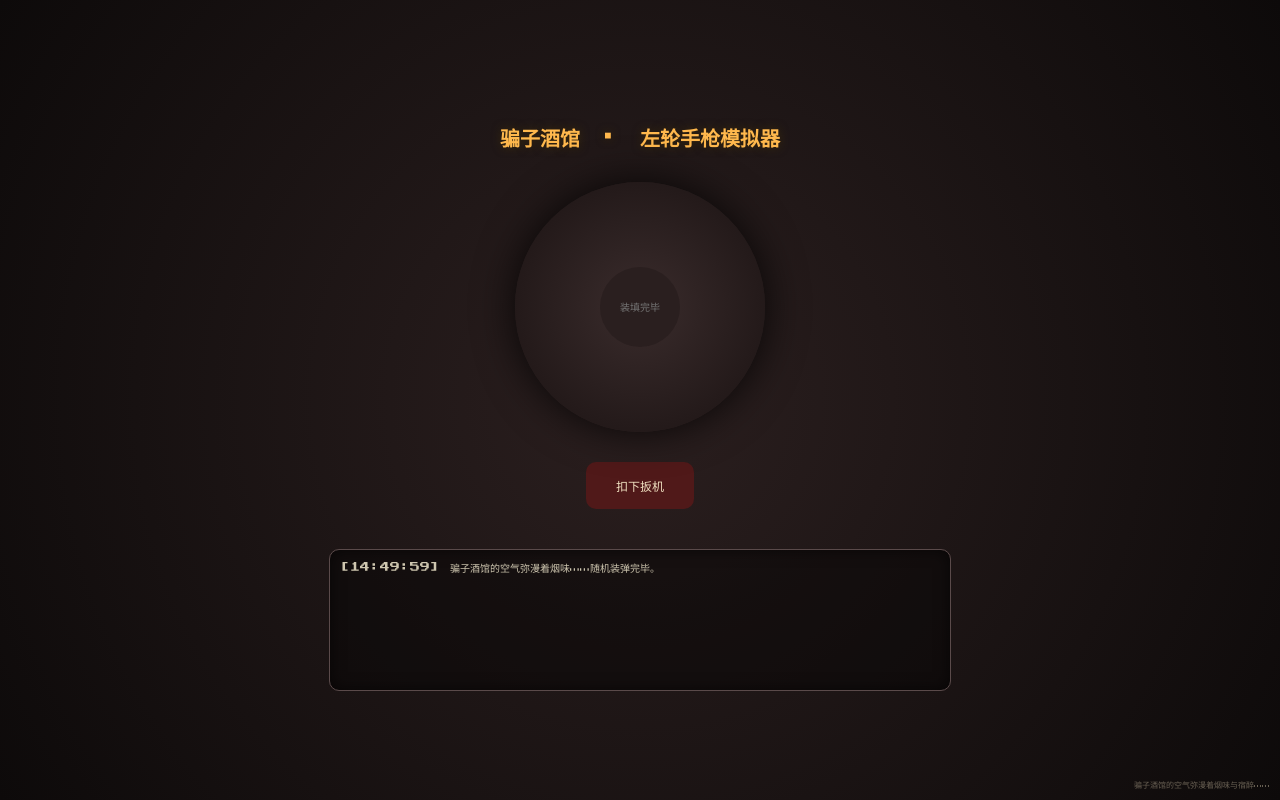
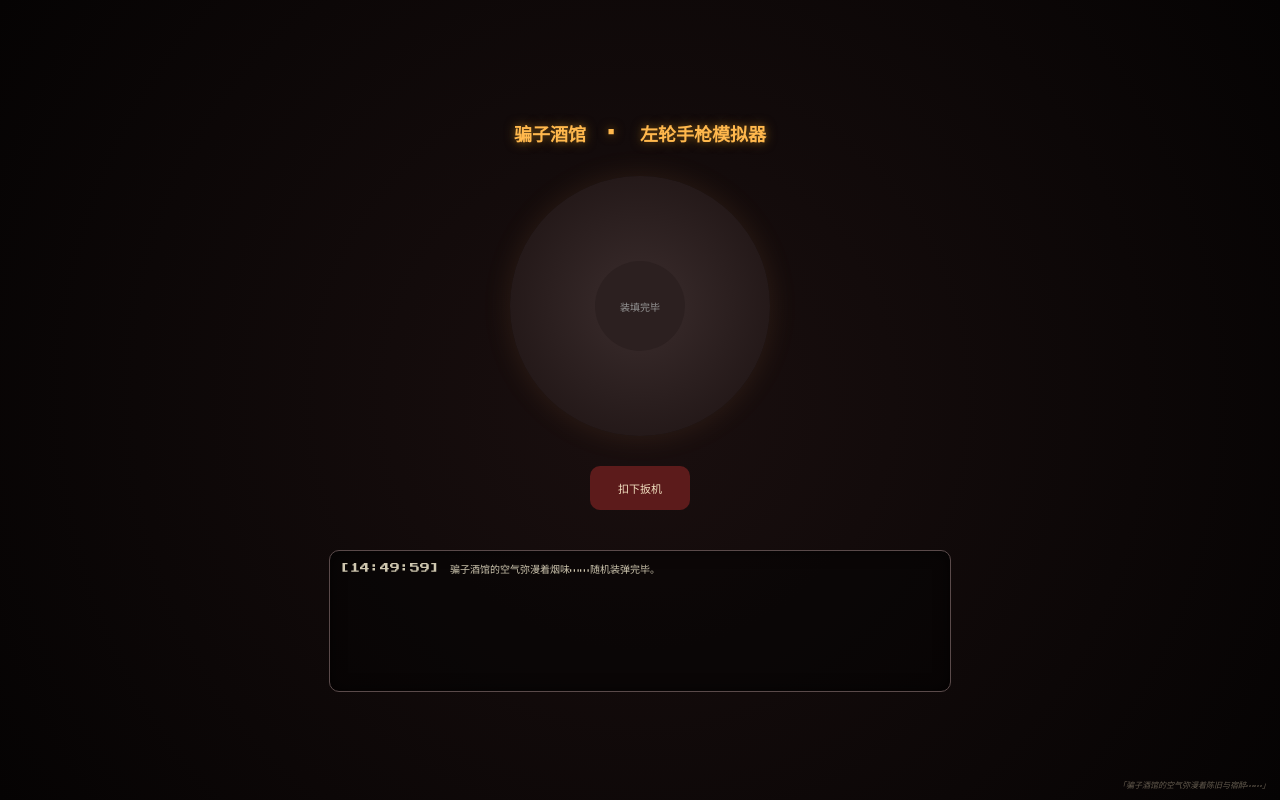
Before and after one commit to JimmyQrg/pianzijiuguan, a plain HTML site: page index.html in a window 1280 px wide. Drawn offline with Linux system fonts and the light colour scheme.

Commit message:
Update index.html

```diff
--- a/index.html
+++ b/index.html
@@ -10,65 +10,84 @@
 body {
   margin: 0;
   height: 100vh;
-  background: radial-gradient(circle at center, #2b1f1f 0%, #0d0a0a 100%);
-  color: #f0e0c0;
+  background: radial-gradient(circle at center, #1a0f0f 0%, #050303 100%);
+  color: #f2e0c0;
   font-family: 'Press Start 2P', monospace;
   display: flex;
   flex-direction: column;
   align-items: center;
   justify-content: center;
   overflow: hidden;
+  animation: flicker 6s infinite;
+}
+
+@keyframes flicker {
+  0%, 100% { background-color: #100808; }
+  48% { background-color: #1c1313; }
+  50% { background-color: #1a0e0e; }
+  52% { background-color: #1c1313; }
 }
 
 h1 {
-  font-size: 20px;
+  font-size: 18px;
   color: #ffb84d;
-  text-shadow: 0 0 10px #3b2b0b;
+  text-shadow: 0 0 10px #3b2b0b, 0 0 30px #ff9f1c;
   margin-bottom: 30px;
+  animation: titleGlow 3s ease-in-out infinite alternate;
+}
+
+@keyframes titleGlow {
+  from { text-shadow: 0 0 8px #3b2b0b; }
+  to { text-shadow: 0 0 20px #ffb84d, 0 0 30px #ff9f1c; }
 }
 
 #gun {
-  width: 250px;
-  height: 250px;
+  width: 260px;
+  height: 260px;
   border-radius: 50%;
-  background: radial-gradient(circle at center, #3a2c2c 0%, #1a1212 100%);
+  background: radial-gradient(circle at center, #3b2d2d 0%, #1b1111 100%);
   box-shadow: 0 0 40px rgba(0,0,0,0.8);
   position: relative;
   display: flex;
   align-items: center;
   justify-content: center;
+  animation: gunPulse 5s ease-in-out infinite;
+}
+
+@keyframes gunPulse {
+  0%,100% { box-shadow: 0 0 30px rgba(255, 180, 100, 0.1); }
+  50% { box-shadow: 0 0 60px rgba(255, 180, 100, 0.25); }
 }
 
 #barrel {
-  width: 80px;
-  height: 80px;
-  background: #2a1f1f;
+  width: 90px;
+  height: 90px;
+  background: #2c2020;
   border-radius: 50%;
-  position: absolute;
-  top: calc(50% - 40px);
-  left: calc(50% - 40px);
   display: flex;
   align-items: center;
   justify-content: center;
-  color: #777;
+  color: #999;
   font-size: 10px;
+  text-align: center;
 }
 
 button {
   margin-top: 30px;
-  background: #501919;
-  color: #f0e0c0;
+  background: #5c1b1b;
+  color: #f2e0c0;
   border: none;
-  padding: 15px 30px;
+  padding: 14px 28px;
   border-radius: 10px;
   font-family: 'Press Start 2P', monospace;
-  font-size: 12px;
+  font-size: 11px;
   cursor: pointer;
-  transition: 0.2s;
+  transition: all 0.3s;
 }
 button:hover {
-  background: #732a2a;
+  background: #7b2c2c;
   box-shadow: 0 0 15px rgba(255,255,255,0.1);
+  transform: scale(1.05);
 }
 
 #log {
@@ -76,7 +95,7 @@ button:hover {
   width: 80%;
   max-width: 600px;
   height: 120px;
-  background: rgba(0,0,0,0.4);
+  background: rgba(0,0,0,0.45);
   border: 1px solid #5a4a4a;
   border-radius: 10px;
   overflow-y: auto;
@@ -100,6 +119,12 @@ button:hover {
   right: 10px;
   font-size: 8px;
   opacity: 0.4;
+  font-style: italic;
+}
+
+@keyframes bloodPulse {
+  0%,100% { background: radial-gradient(circle at center, #4b0000 0%, #0a0000 100%); }
+  50% { background: radial-gradient(circle at center, #7b0000 0%, #100000 100%); }
 }
 </style>
 </head>
@@ -113,7 +138,12 @@ button:hover {
 <button id="trigger">扣下扳机</button>
 
 <div id="log"></div>
-<div class="ambient">骗子酒馆的空气弥漫着烟味与宿醉……</div>
+<div class="ambient">「骗子酒馆的空气弥漫着陈旧与宿醉……」</div>
+
+<!-- 背景音乐（低沉钢琴与酒馆音效） -->
+<audio id="bgm" loop autoplay>
+  <source src="https://cdn.pixabay.com/audio/2023/02/28/audio_0cc4e7e8eb.mp3" type="audio/mpeg">
+</audio>
 
 <script>
 let chambers = [false, false, false, false, false, false];
@@ -141,14 +171,14 @@ trigger.addEventListener('click', () => {
 
   if (chambers[currentPosition]) {
     barrel.textContent = "💥 砰！";
-    addLog("砰！你倒在酒馆的木地板上。");
+    addLog("砰！血液溅在昏黄的灯下……一切静止。");
     gameOver = true;
     trigger.textContent = "……游戏结束";
     trigger.disabled = true;
-    document.body.style.background = "radial-gradient(circle at center, #4b0000 0%, #0a0000 100%)";
+    document.body.style.animation = "bloodPulse 1s infinite";
   } else {
     barrel.textContent = "咔……";
-    addLog("咔……没响。酒馆的气氛更沉重了。");
+    addLog("咔……没响。你听见角落的钟滴答作响。");
     currentPosition = (currentPosition + 1) % 6;
   }
 });
```
